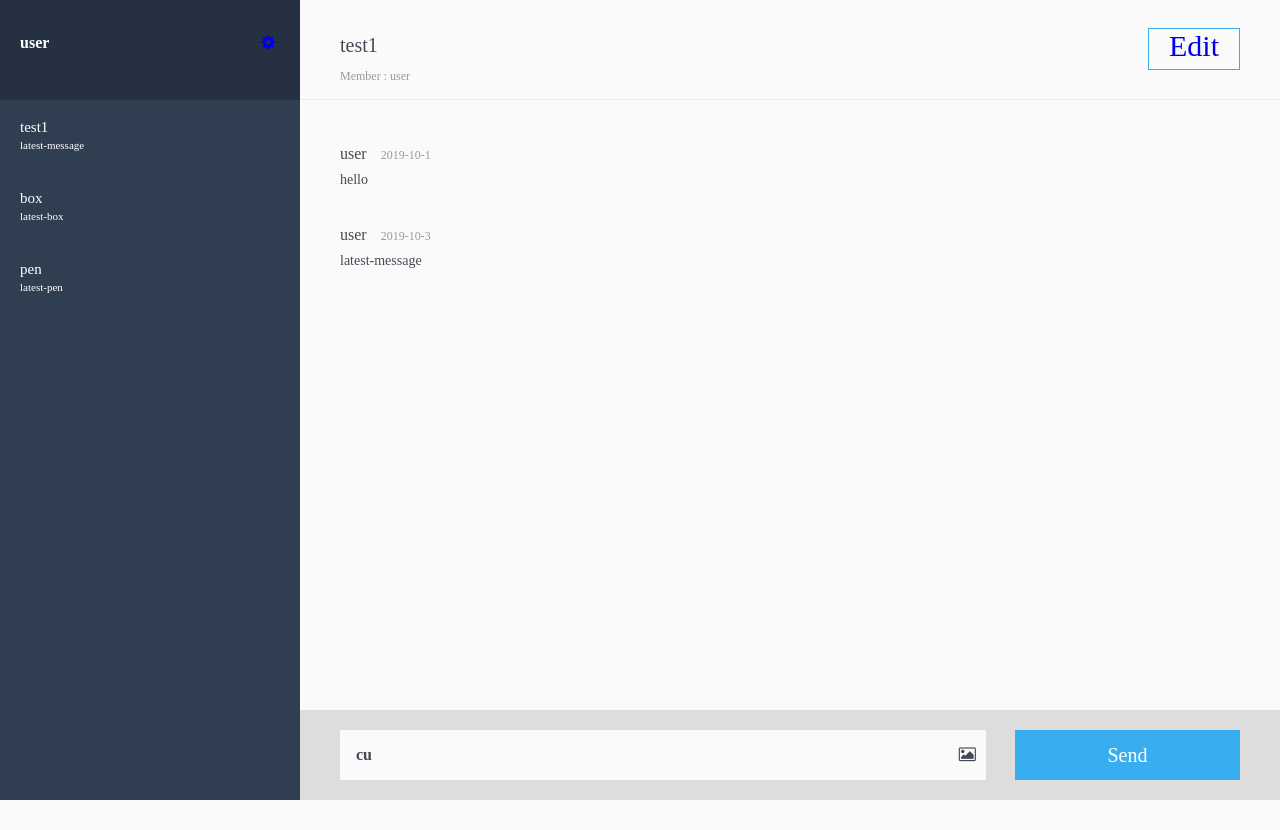
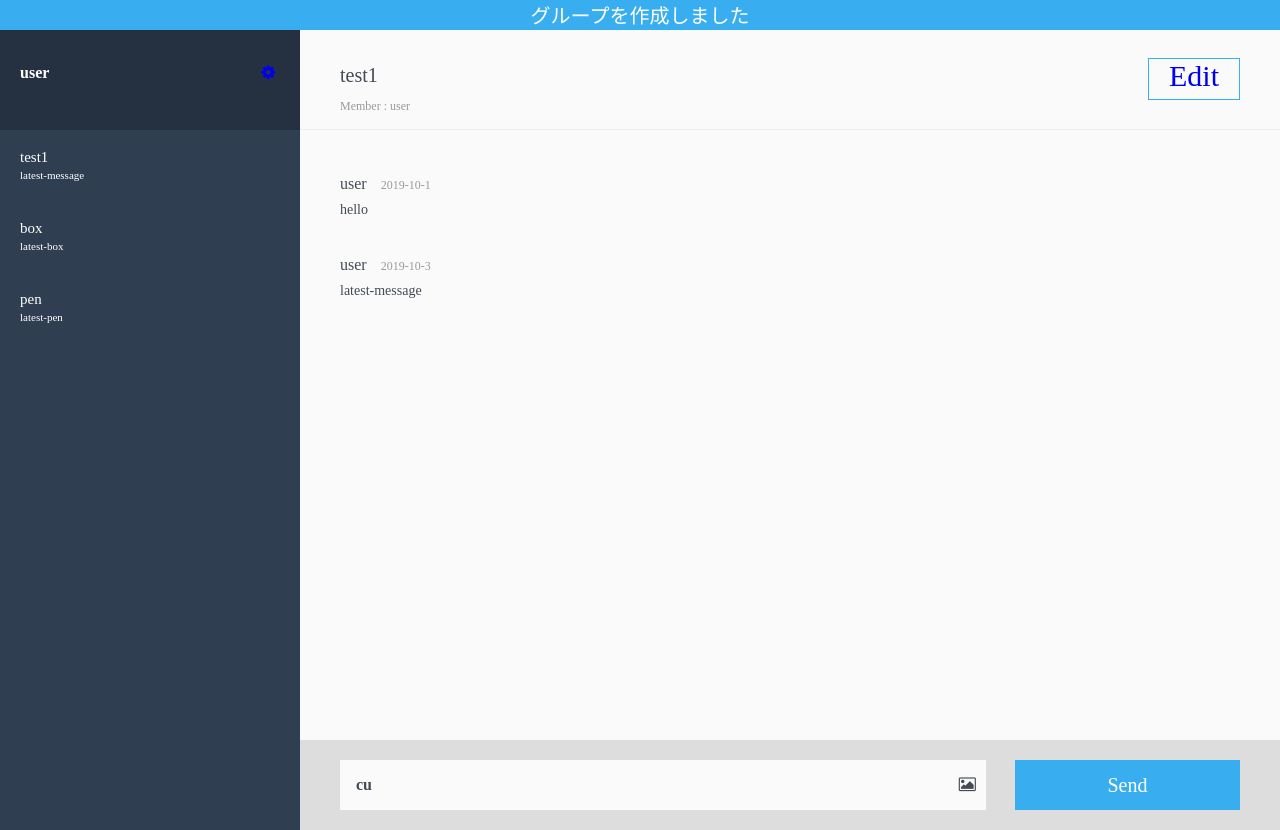
Before and after one commit to onikunai/chat-space, a Rails app: page / in a window 1280 px wide. Before the commit the page ends 800 px from the top, so only its background shows below. Run offline with Rails 7, Linux system fonts and the light colour scheme; style sheets or scripts are compiled from the project's sources; some libraries are stand-ins or nearby versions.

Commit message:
messegees1.updeate

```diff
--- a/app/assets/stylesheets/_messages.scss
+++ b/app/assets/stylesheets/_messages.scss
@@ -2,6 +2,14 @@ html, body {
   height: 100%;
   margin: 0;
   padding: 0;
+}
+
+.header{
+  height: 30px;
+  background-color: #38aef0;
+  font-size: 20px;
+  color: #ffffff;
+  text-align: center;
 }
 
 .chat-side {
--- a/app/views/messages/index.html.haml
+++ b/app/views/messages/index.html.haml
@@ -1,4 +1,7 @@
 !!!
+.header
+  グループを作成しました
+
 .chat-side
   .chat-side__header
     .chat-side__header__user
```
